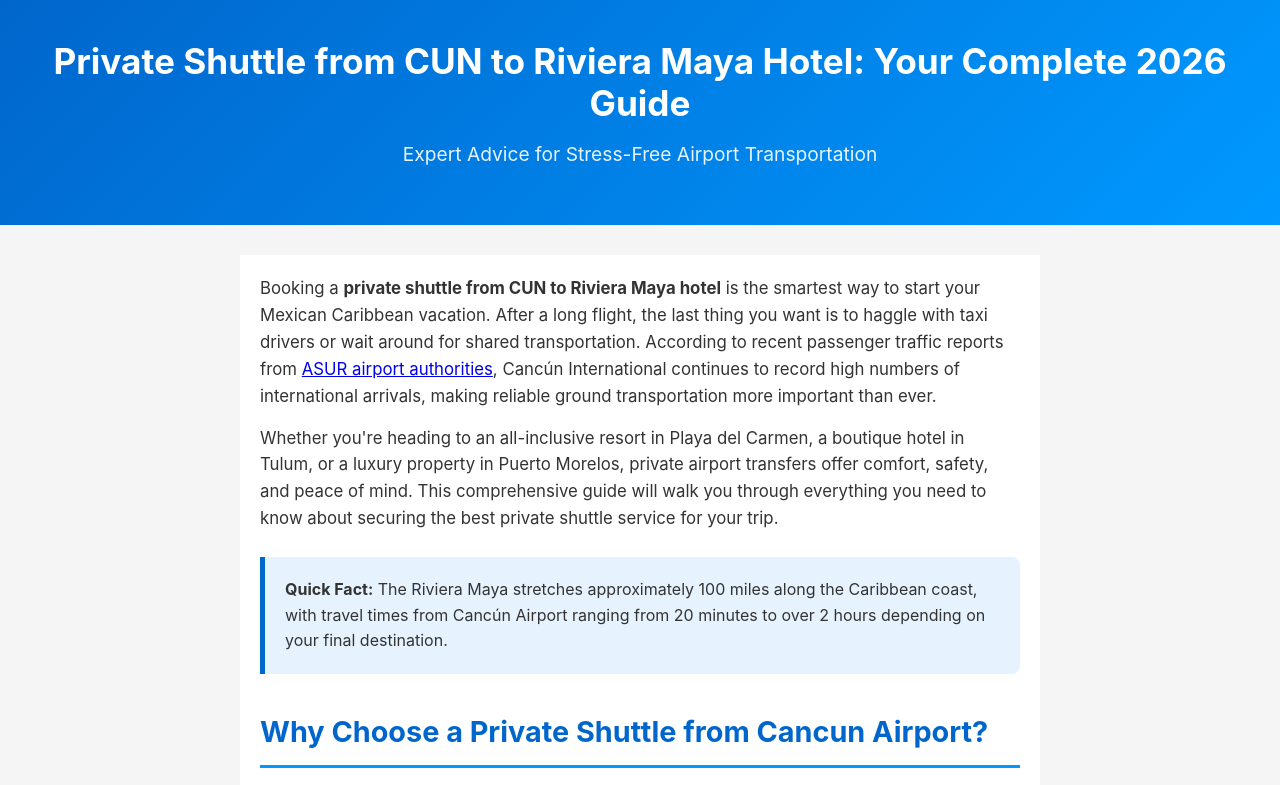
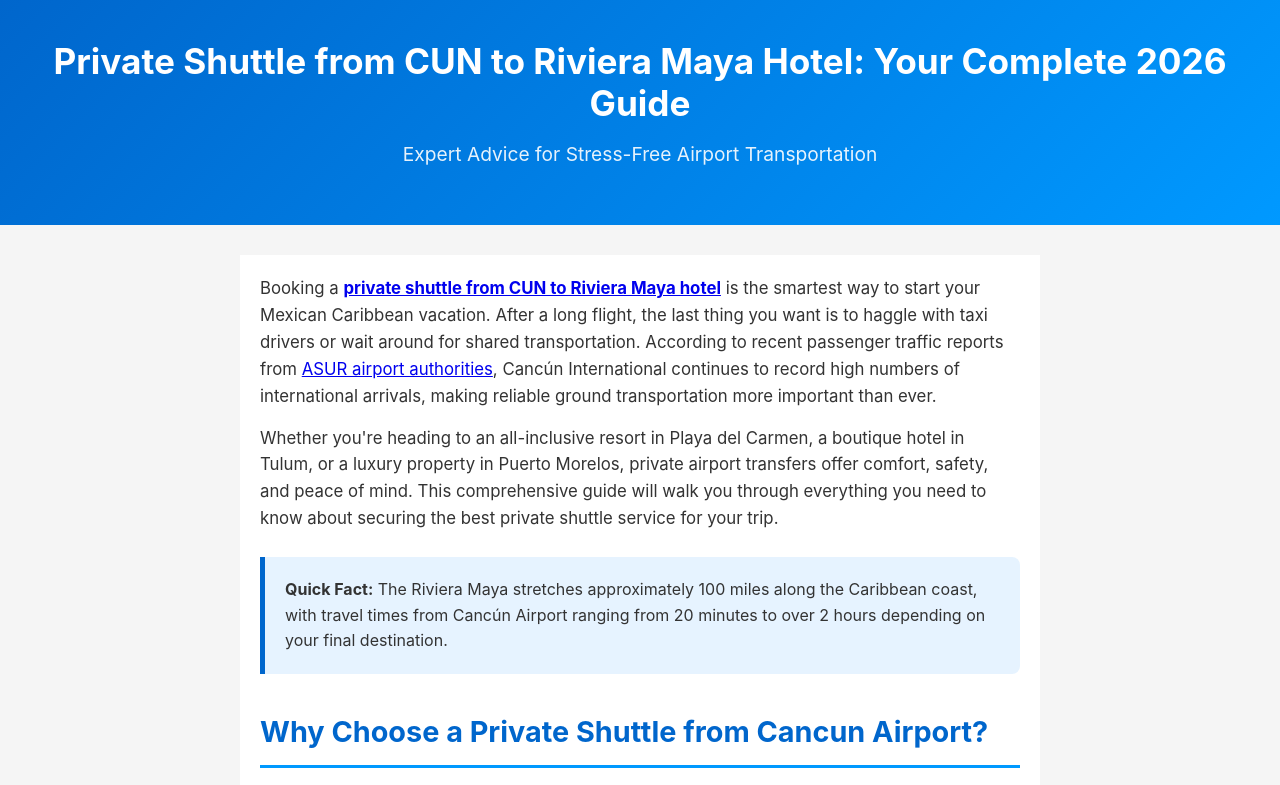
Before and after one commit to CUN-AIRPORT/private-shuttle-from-cun-to-riviera-maya-hotel, a plain HTML site: page index.html in a window 1280 px wide. Shown: the top 785 px of the page. Drawn offline with Linux system fonts and the light colour scheme.

Commit message:
Update index.html

```diff
--- a/index.html
+++ b/index.html
@@ -305,7 +305,7 @@
     <div class="container">
         <!-- Introduction -->
         <section>
-            <p>Booking a <strong>private shuttle from CUN to Riviera Maya hotel</strong> is the smartest way to start your Mexican Caribbean vacation. After a long flight, the last thing you want is to haggle with taxi drivers or wait around for shared transportation. According to recent passenger traffic reports from <a href="https://asur.com.mx" rel="nofollow noopener" target="_blank">ASUR airport authorities</a>, Cancún International continues to record high numbers of international arrivals, making reliable ground transportation more important than ever.</p>
+            <p>Booking a <strong><a href="https://www.ekab.mx/cancun-airport-transportation">private shuttle from CUN to Riviera Maya hotel</a></strong> is the smartest way to start your Mexican Caribbean vacation. After a long flight, the last thing you want is to haggle with taxi drivers or wait around for shared transportation. According to recent passenger traffic reports from <a href="https://asur.com.mx" rel="nofollow noopener" target="_blank">ASUR airport authorities</a>, Cancún International continues to record high numbers of international arrivals, making reliable ground transportation more important than ever.</p>
 
             <p>Whether you're heading to an all-inclusive resort in Playa del Carmen, a boutique hotel in Tulum, or a luxury property in Puerto Morelos, private airport transfers offer comfort, safety, and peace of mind. This comprehensive guide will walk you through everything you need to know about securing the best private shuttle service for your trip.</p>
 
```
